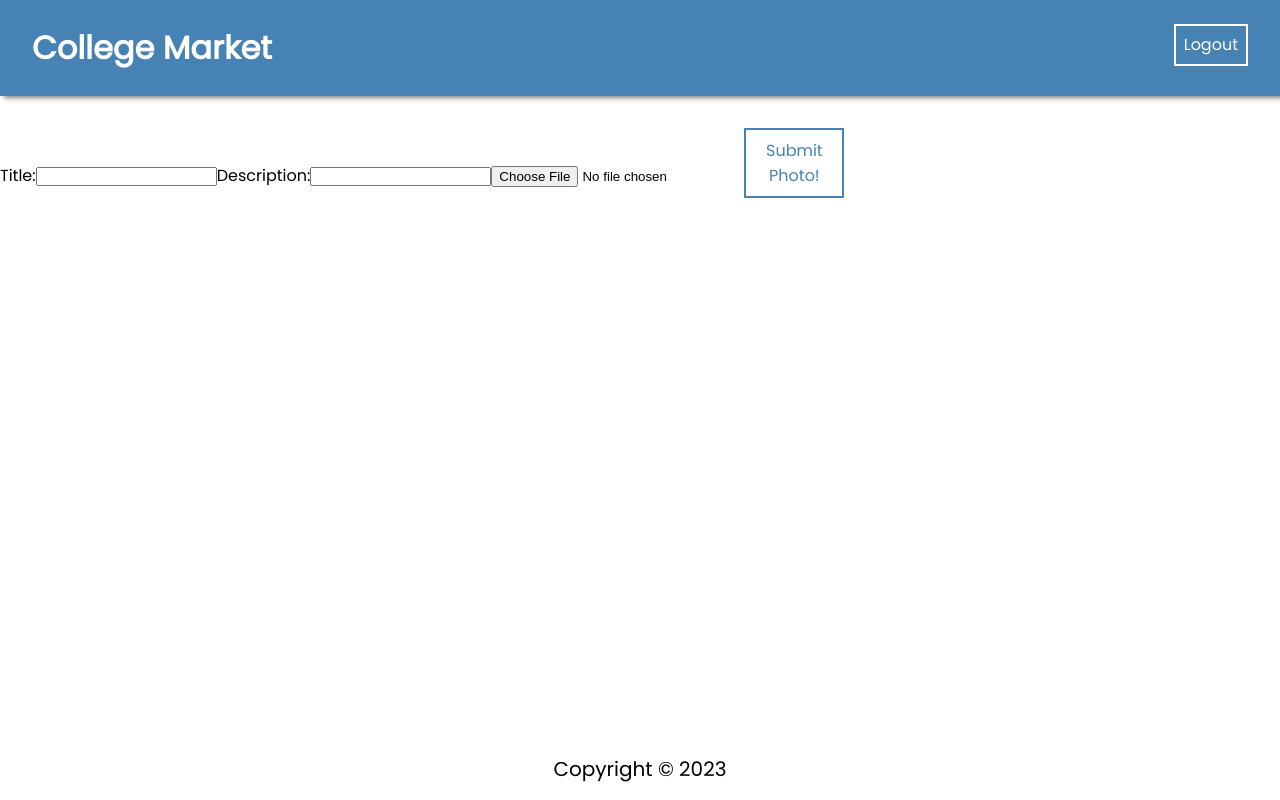
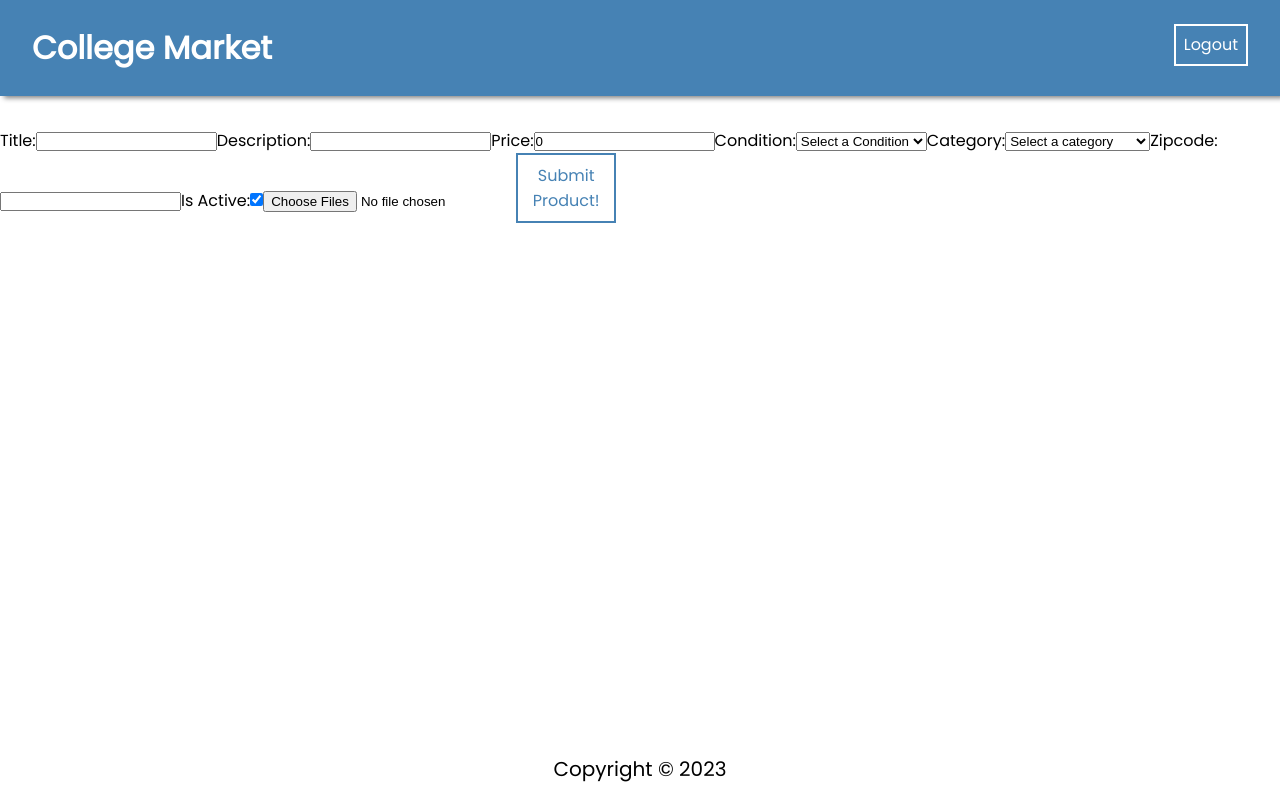
Before and after one commit to michael-146514/CollegeMarket_Frontend_oldv1, a React (Create React App) app: page /listings/create in a window 1280 px wide. Built offline with nearby package versions, Linux system fonts and the light colour scheme; sample sign-in values are in the browser's storage.

Commit message:
Added CreateItem page, Added the file searchpage and itempage

```diff
--- a/src/components/ImageForm/ImageForm.jsx
+++ b/src/components/ImageForm/ImageForm.jsx
@@ -1,47 +1,86 @@
 import axios from "axios";
-import { useState, useEffect } from "react";
+import { useState } from "react";
+import useAuth from "../../hooks/useAuth";
 
-export default function ImageForm() {
-  // State variables for the form inputs
+export default function ProductForm() {
   const [title, setTitle] = useState("");
+  const [user, token] = useAuth();
   const [description, setDescription] = useState("");
+  const [price, setPrice] = useState(0);
+  const [condition, setCondition] = useState("");
+  const [zipcode, setZipcode] = useState("");
+  const [isActive, setIsActive] = useState(true);
+
   const [image, setImage] = useState(null);
 
-  // Handle form submission
+  const categories = [
+    "Textbooks",
+    "Electronics",
+    "Furniture",
+    "Clothing",
+    "Housing",
+    "Sports Equipment",
+    "Events and Tickets",
+    "Supplies",
+    "Jobs and Internships",
+    "Events and Parties",
+  ];
+
+  const conditions = [
+    "Brand New",
+    "Used but good",
+    "Okay",
+    "Not the best",
+    "Bad",
+  ];
+  const [category, setCategory] = useState("");
+
+  const handleCategoryChange = (event) => {
+    setCategory(event.target.value);
+  };
+
+  const handleConditionChange = (event) => {
+    setCondition(event.target.value);
+  };
+
   const handleSubmit = async (e) => {
     e.preventDefault();
     const formData = new FormData();
-    // Append form data to the FormData object
     formData.append("title", title);
     formData.append("description", description);
-    formData.append("image_url", image);
+    formData.append("price", price);
+    formData.append("condition", condition);
+    formData.append("category", category);
+    formData.append("zipcode", zipcode);
+    formData.append("isActive", isActive);
     if (image !== null) {
-      formData.append("image_url", image);
+      formData.append("Images", image);
     }
+    formData.append("User", user);
 
     try {
-      // Send a POST request with the form data to the server
       const response = await axios.post(
-        "https://localhost:5001/api/image/",
+        "https://localhost:5001/api/products",
         formData,
         {
           headers: {
             "Content-Type": "multipart/form-data",
+            Authorization: "Bearer " + token,
           },
         }
       );
-      // Log the response data
+
       console.log(response.data);
-
-      if (image !== null) {
-        formData.append("image_url", image);
-        console.log("null checked");
-      }
-    } catch (er) {
-      // Log any error response data
-      console.log(er.response.data);
+    } catch (error) {
+      console.log(error.response ? error.response.data : error.message);
     }
   };
+
+  const handleImageChange = (e) => {
+    const selectedImage = e.target.files[0];
+    setImage(selectedImage);
+  };
+
   return (
     <form onSubmit={handleSubmit}>
       <label>Title:</label>
@@ -52,17 +91,56 @@ export default function ImageForm() {
       />
       <label>Description:</label>
       <input
+        type="text"
         value={description}
         onChange={(event) => setDescription(event.target.value)}
       />
+      <label>Price:</label>
+      <input
+        type="number"
+        value={price}
+        onChange={(event) => setPrice(event.target.value)}
+      />
+      <label>Condition:</label>
+      <select value={condition} onChange={handleConditionChange}>
+        <option value="">Select a Condition</option>
+        {conditions.map((con, index) => (
+          <option key={index} value={con}>
+            {con}
+          </option>
+        ))}
+      </select>
 
-      {/* Image file input */}
+      <label>Category:</label>
+      <select value={category} onChange={handleCategoryChange}>
+        <option value="">Select a category</option>
+        {categories.map((cat, index) => (
+          <option key={index} value={cat}>
+            {cat}
+          </option>
+        ))}
+      </select>
+      <label>Zipcode:</label>
+      <input
+        type="text"
+        value={zipcode}
+        onChange={(event) => setZipcode(event.target.value)}
+      />
+      <label>Is Active:</label>
+      <input
+        type="checkbox"
+        checked={isActive}
+        onChange={(event) => setIsActive(event.target.checked)}
+      />
+
       <input
         type="file"
+        name="Images"
         accept="image/jpeg,image/png,image/gif"
-        onChange={(e) => setImage(e.target.files[0])}
+        multiple
+        onChange={handleImageChange}
       />
-      <button type="submit">Submit Photo!</button>
+      <button type="submit">Submit Product!</button>
     </form>
   );
 }
--- a/src/pages/HomePage/HomePage.js
+++ b/src/pages/HomePage/HomePage.js
@@ -8,35 +8,13 @@ const HomePage = () => {
   // The "user" value from this Hook contains user information (id, userName, email) from the decoded token
   // The "token" value is the JWT token sent from the backend that you will send back in the header of any request requiring authentication
   const [user, token] = useAuth();
-  const [cars, setCars] = useState([]);
 
-  useEffect(() => {
-    fetchCars();
-  }, [token]);
-
-  const fetchCars = async () => {
-    try {
-      let response = await axios.get("https://localhost:5001/api/cars/myCars", {
-        headers: {
-          Authorization: "Bearer " + token,
-        },
-      });
-      setCars(response.data);
-    } catch (error) {
-      console.log(error.response.data);
-    }
-  };
+  useEffect(() => {}, [token]);
 
   return (
     <div className="container">
       {console.log(user)}
       <h1>Home Page for {user.userName}!</h1>
-      {cars &&
-        cars.map((car) => (
-          <p key={car.id}>
-            {car.year} {car.model} {car.make}
-          </p>
-        ))}
     </div>
   );
 };
--- /dev/null
+++ b/src/pages/SearchPage/SearchPage.jsx
@@ -0,0 +1,5 @@
+const SearchedPage = ({}) => {
+  return <div></div>;
+};
+
+export default SearchedPage;
```
